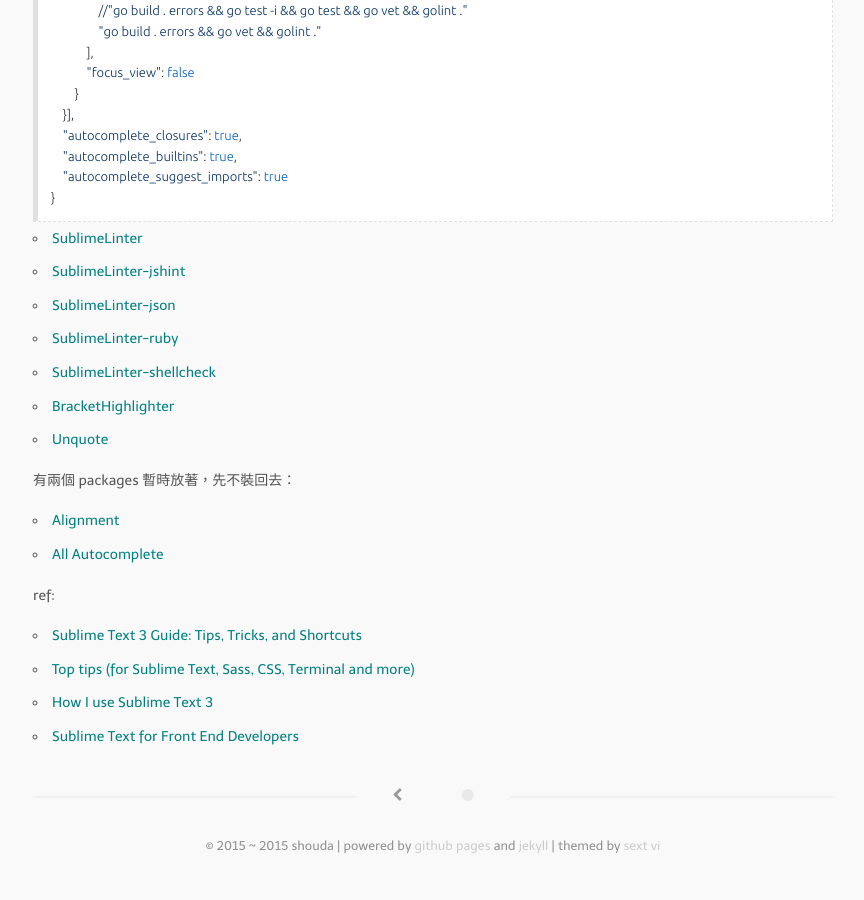
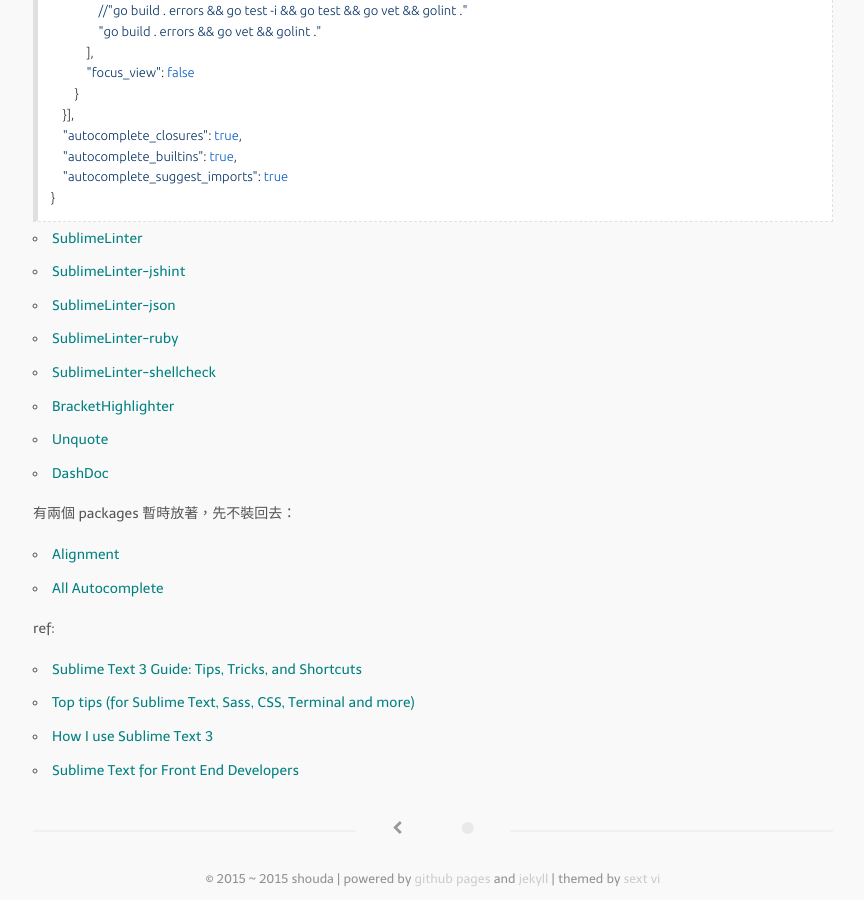
Before and after one commit to shouda/shouda.github.io, a Jekyll site: the page built from _posts/2015-02-12-sublime-text-3-setup.markdown, in a window 1280 px wide and 900 px high, scrolled down 1418 px. Shown: the whole window, without its empty margins (207-1071 px from the left). Built offline with Jekyll 4.4.1, drawn with Linux system fonts in a browser that asks for light colours; nearby versions of some CDN libraries; Markdown is read by kramdown in place of the engine named in the settings; before the commit the page ends 2284 px from its top, so only the background shows below that.

Commit message:
add package

```diff
--- a/_posts/2015-02-12-sublime-text-3-setup.markdown
+++ b/_posts/2015-02-12-sublime-text-3-setup.markdown
@@ -78,6 +78,7 @@
 * [SublimeLinter-shellcheck](https://packagecontrol.io/packages/SublimeLinter-shellcheck)
 * [BracketHighlighter](https://packagecontrol.io/packages/BracketHighlighter)
 * [Unquote](https://packagecontrol.io/packages/Unquote)
+* [DashDoc](https://packagecontrol.io/packages/DashDoc)
 
 有兩個 packages 暫時放著，先不裝回去：
 
```
